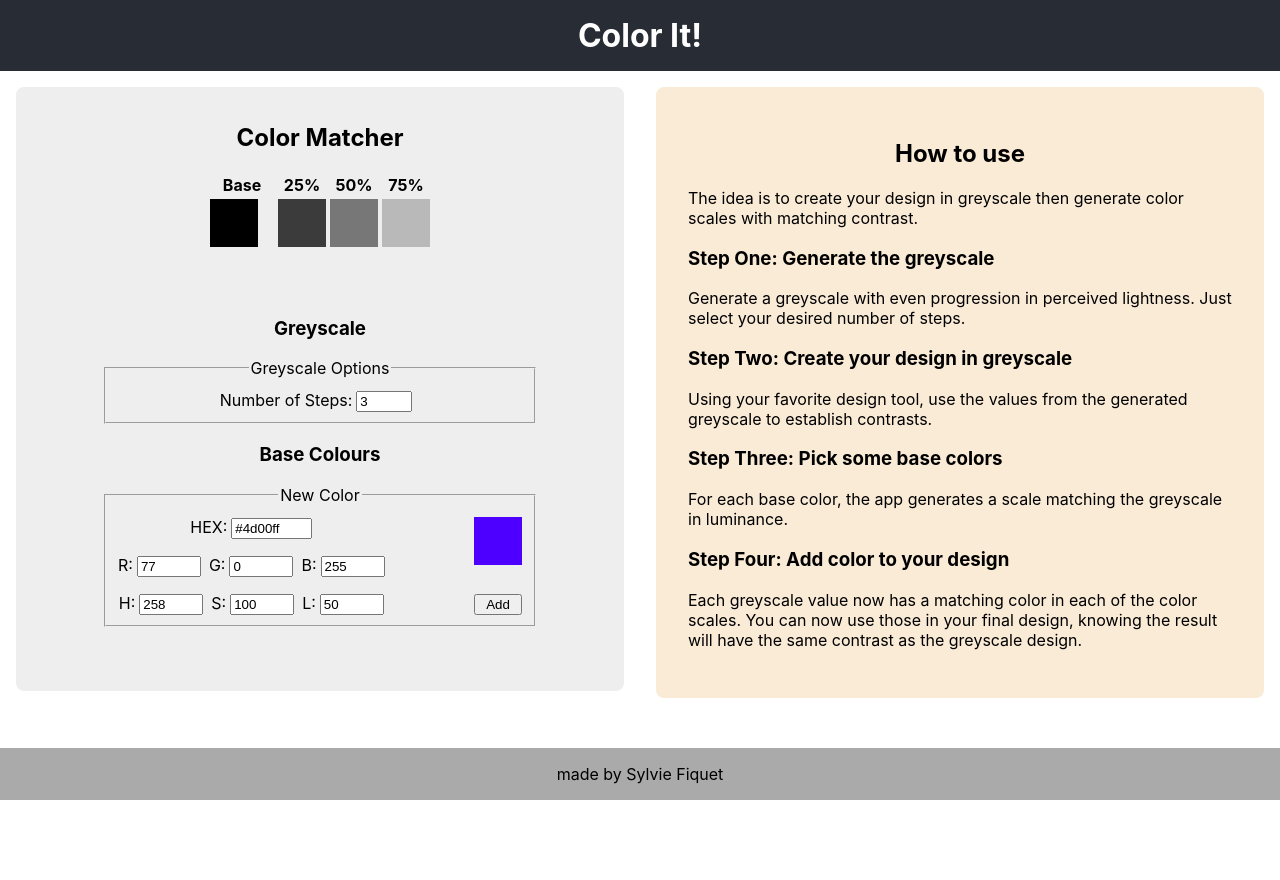
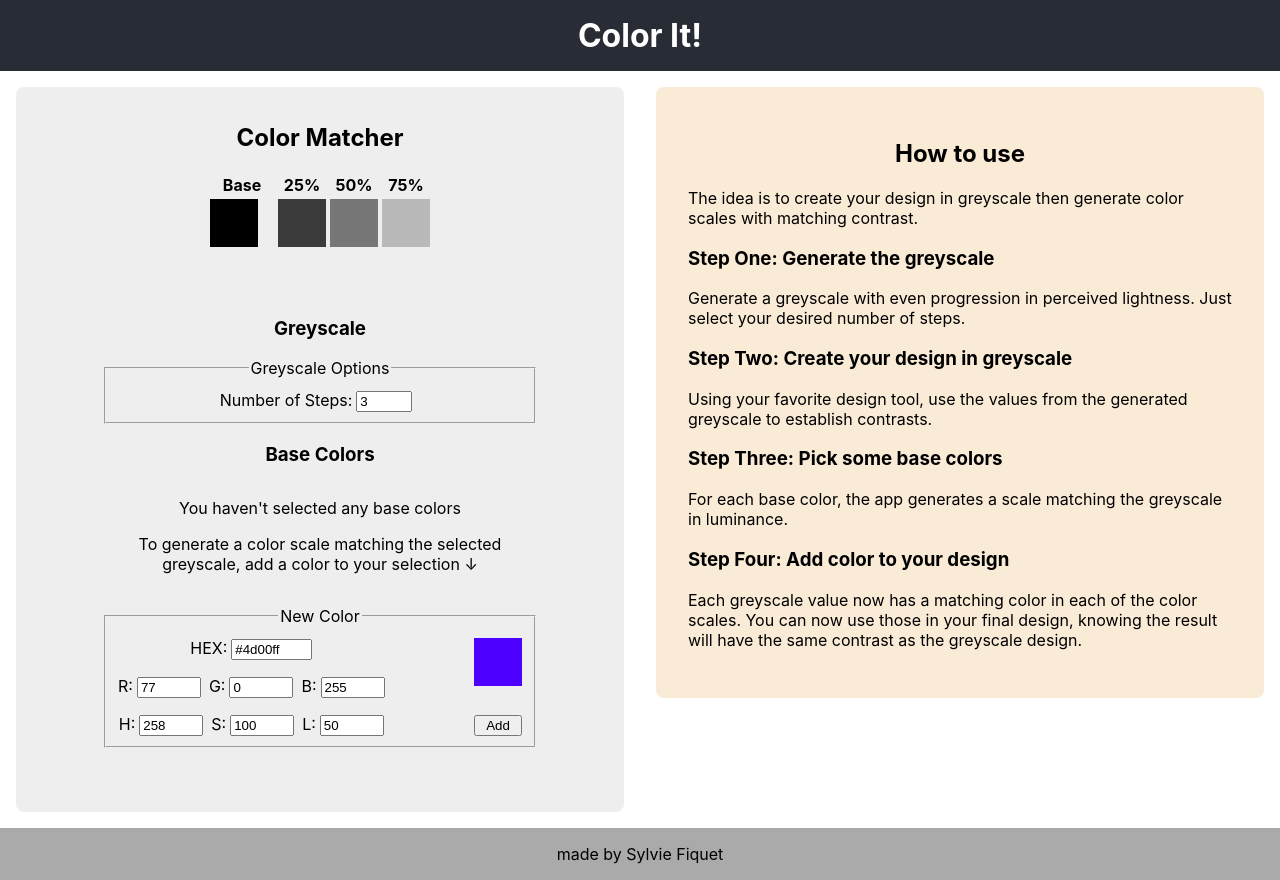
Before and after one commit to sfiquet/color-it, a React (Create React App) app: page / in a window 1280 px wide. Both pictures are taken after a click on the button "Remove". Before the commit the page ends 800 px from the top, so only its background shows below. Built offline with nearby package versions, Linux system fonts and the light colour scheme.

Commit message:
feat: Add empty state to colour list

```diff
--- a/src/ColourMatcher.css
+++ b/src/ColourMatcher.css
@@ -73,10 +73,13 @@ fieldset {
   margin: 2rem 0;
 }
 
+.ColourListBox {
+  margin: 1rem 0;
+}
+
 .ColourList {
-  /*display: flex;*/
   list-style-type: none;
-  margin: 1rem 0;
+  margin: 0;
   padding: 0;
 }
 
@@ -84,6 +87,18 @@ fieldset {
   display: flex;
   justify-content: space-between;
   align-items: center;
+}
+
+.ColourListEmpty {
+  margin: 2rem 0;
+}
+
+.ColourListEmpty, .ColourList:empty {
+  display: none;
+}
+
+.ColourList:empty + .ColourListEmpty {
+  display: block;
 }
 
 .NewColourSelection {
--- a/src/ColourMatcher.js
+++ b/src/ColourMatcher.js
@@ -265,7 +265,7 @@ function NewColourSelection({onSubmit}){
           <ColourSelection colour={colour} setColour={setColour} />
           <div className="stack">
             <ColourSwatch colour={colour} />
-            <button type="submit" aria-label={`Add ${colour} to the base colour selection`}>Add</button>
+            <button type="submit" aria-label={`Add ${colour} to the base color selection`}>Add</button>
           </div>
         </div>
       </fieldset>
@@ -277,7 +277,7 @@ function ColourList({colours, setColours, announce}){
   const removeColour = index => {
     let colArr = [...colours.slice(0, index), ...colours.slice(index + 1)];
     setColours(colArr);
-    announce(`Colour ${colours[index]} was removed from the base colour selection`);
+    announce(`Color ${colours[index]} was removed from the base color selection`);
   };
 
   let elList = colours.map((colour, index) => {
@@ -295,9 +295,15 @@ function ColourList({colours, setColours, announce}){
   });
 
   return (
-    <ul className="ColourList">
-      {elList}
-    </ul>
+    <div className="ColourListBox">
+      <ul className="ColourList">
+        {elList}
+      </ul>
+      <div className="ColourListEmpty">
+        <p>You haven't selected any base colors</p>
+        <p>To generate a color scale matching the selected greyscale, add a color to your selection &#x2193;</p>
+      </div>
+    </div>
   );
 }
 
@@ -305,7 +311,7 @@ function ColourListSelection({colours, setColours, announce}){
 
   const addNewColour = (newColour) => {
     setColours([...colours, newColour]);
-    announce(`Colour ${newColour} was added to the base colour selection`);
+    announce(`Color ${newColour} was added to the base color selection`);
   };
 
   return (
@@ -370,7 +376,7 @@ function ColourMatcher({title, headingLevel}){
       <div className="ColourMatcherSelection">
         <h3>Greyscale</h3>
         <GreyScaleSelection steps={steps} setSteps={setSteps} />
-        <h3>Base Colours</h3>
+        <h3>Base Colors</h3>
         <ColourListSelection colours={colours} setColours={setColours} announce={sendMessage} />
       </div>
     </div>
```
